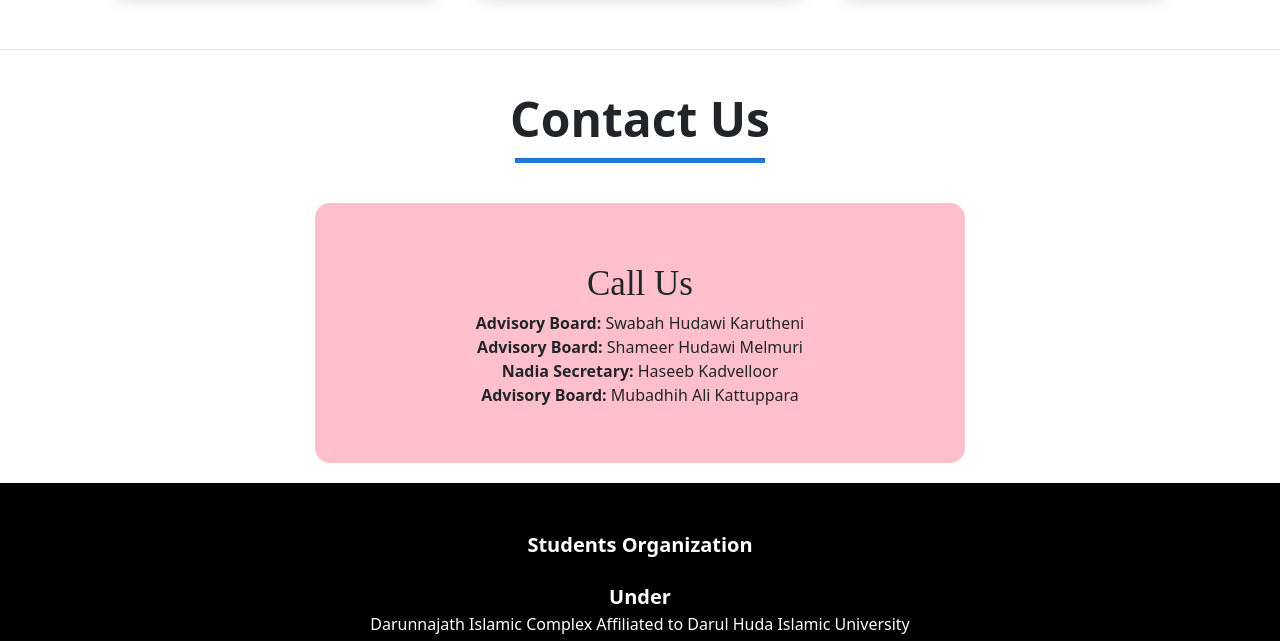
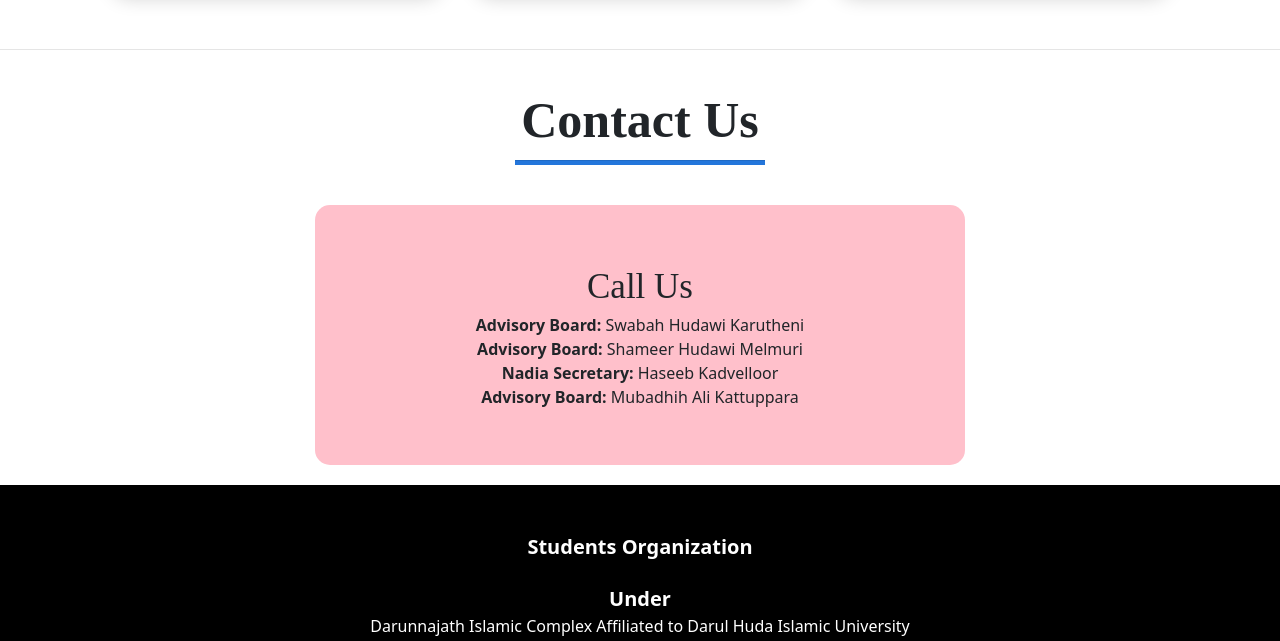
Before and after one commit to nadiavallappuzha/nadiavallappuzha.github.io, a plain HTML site: page index.html in a window 1280 px wide. Shown: the part 5207-5848 px from the top of the page. Drawn offline with nearby package versions, Linux system fonts and the light colour scheme.

Commit message:
Update index.html

```diff
--- a/index.html
+++ b/index.html
@@ -259,7 +259,7 @@
 <hr>
 <section class="contact">
 	<div style="padding-left: 4%; padding-right: 4%; text-align: center;">
-		<h1 class="title-heading" style="margin-bottom:10px; margin-top: 40px;">Contact Us</h1>
+		<h1 class="title-heading" style="margin-bottom:10px; margin-top: 40px;font-size:50px; font-family:adani;">Contact Us</h1>
 		<hr class="line" style="width:250px;height: 4px; background-color: #2376db; display: block; margin:auto; transition: 5s; animation: mymove 5s infinite; margin-bottom: 40px; ">
 		<div class="con-main" style=" height: 260px; background-color: pink; display:block; margin:auto; border-radius: 15px; padding: 3%;">
 			<p style="font-size:35px;font-family: adani; margin-top:20px;">Call Us</p>
```
